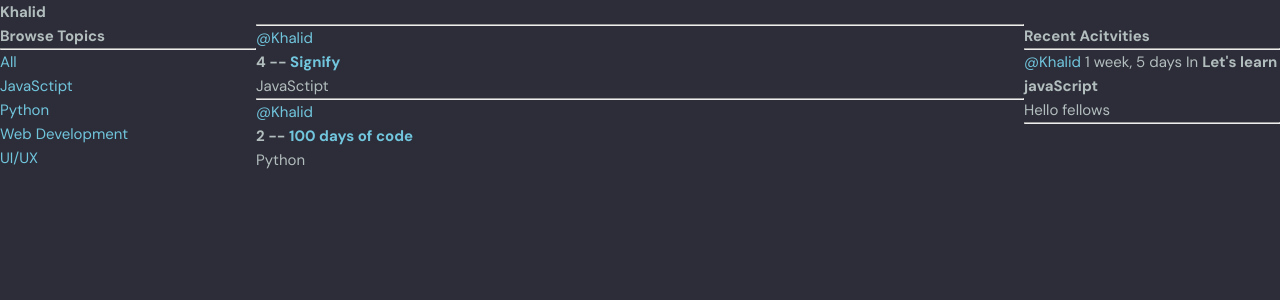
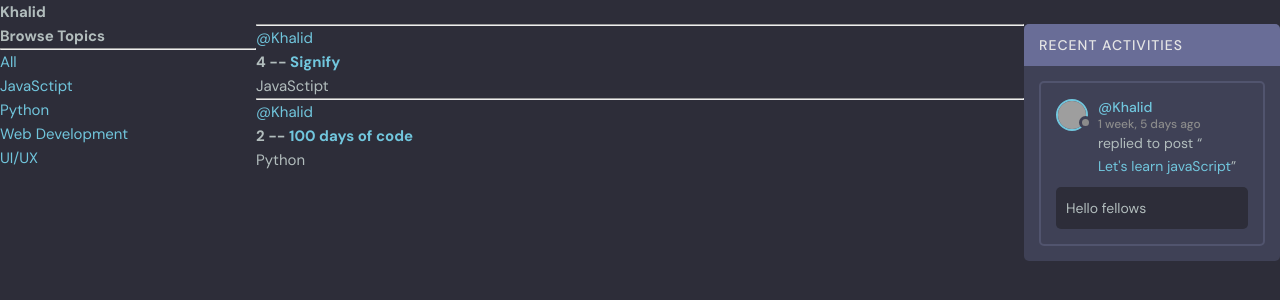
Before and after one commit to KitwanaSh/studyplace_django, a Django app: page /user-profile/2/ in a window 1280 px wide. Shown: the part 76-376 px from the top of the page. Run offline with Django 4.2, Linux system fonts and the light colour scheme; data comes from the database, SQL or seed files in the repository; grey boxes are pictures that could not be loaded.

Commit message:
Refractor: Structure the activity component

```diff
--- a/base/templates/base/activity_component.html
+++ b/base/templates/base/activity_component.html
@@ -1,11 +1,38 @@
-<h3>Recent Acitvities</h3>
-    <hr>
+<div class="activities">
+    <div class="activities__header">
+      <h2>Recent Activities</h2>
+    </div>
     {% for message in room_messages  %}
-    <small><a href ="{% url 'user-profile' message.user.id %}">@{{ message.user }}</a> {{ message.created|timesince}}</small>
-    <small>In <b>{{ message.room }}</b></small>
-    <p>{{ message.body }}</p>
-    {% if request.user == message.user %}
-        <a href="{% url 'delete-message' message.id %}">Delete</a>
-    {% endif %}
-    <hr>
+    <div class="activities__box">
+      <div class="activities__boxHeader roomListRoom__header">
+        <a href="{% url 'user-profile' message.user.id %}" class="roomListRoom__author">
+          <div class="avatar avatar--small">
+            <img src="https://randomuser.me/api/portraits/women/11.jpg" />
+          </div>
+          <p>
+            @{{ message.user }}
+            <span>{{ message.created|timesince}} ago</span>
+          </p>
+        </a>
+        {% if request.user == message.user %}
+        <div class="roomListRoom__actions">
+          <a href="{% url 'delete-message' message.id %}">
+            <svg version="1.1" xmlns="http://www.w3.org/2000/svg" width="32" height="32" viewBox="0 0 32 32">
+              <title>remove</title>
+              <path
+                d="M27.314 6.019l-1.333-1.333-9.98 9.981-9.981-9.981-1.333 1.333 9.981 9.981-9.981 9.98 1.333 1.333 9.981-9.98 9.98 9.98 1.333-1.333-9.98-9.98 9.98-9.981z"
+              ></path>
+            </svg>
+          </a>
+        </div>
+        {% endif %}
+      </div>
+      <div class="activities__boxContent">
+        <p>replied to post “<a href="{% url 'room' message.room.id %}">{{ message.room }}</a>”</p>
+        <div class="activities__boxRoomContent">
+          {{ message.body }}
+        </div>
+      </div>
+    </div>
     {% endfor %}
+  </div>
```
